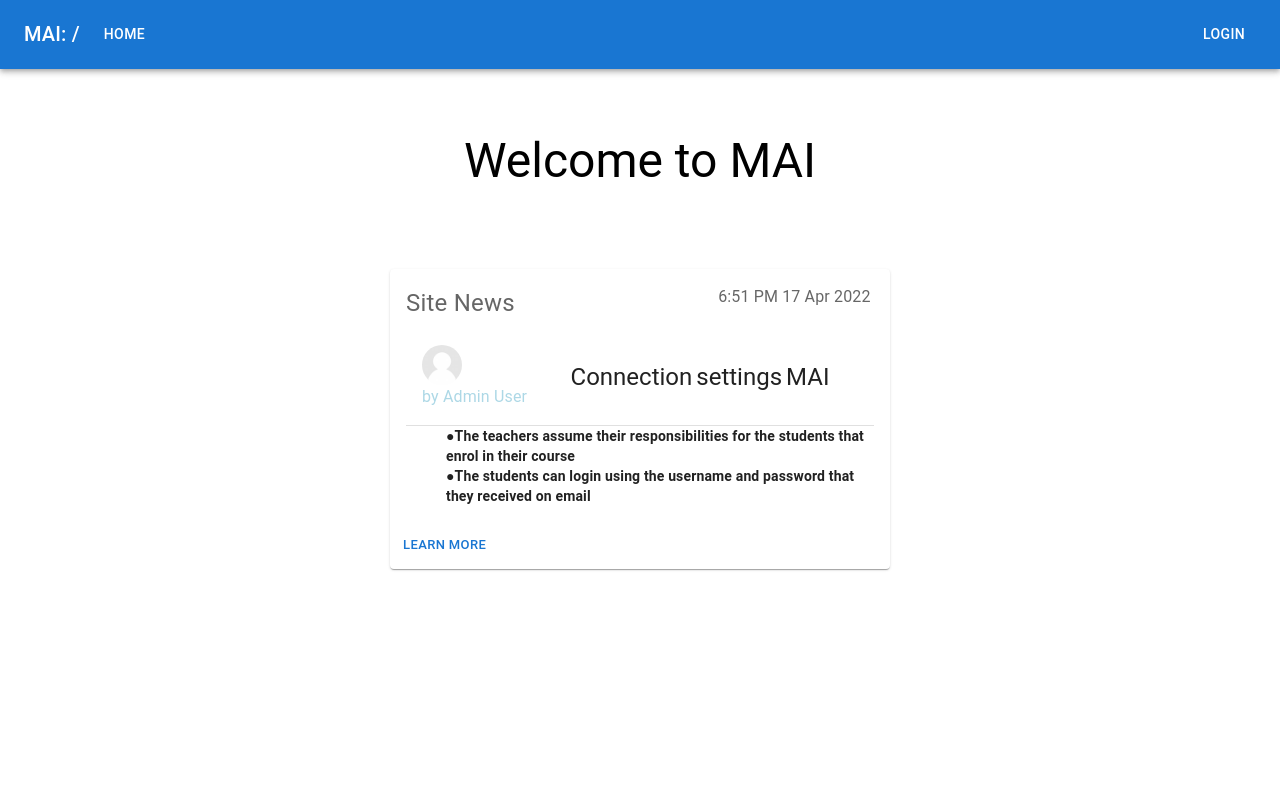
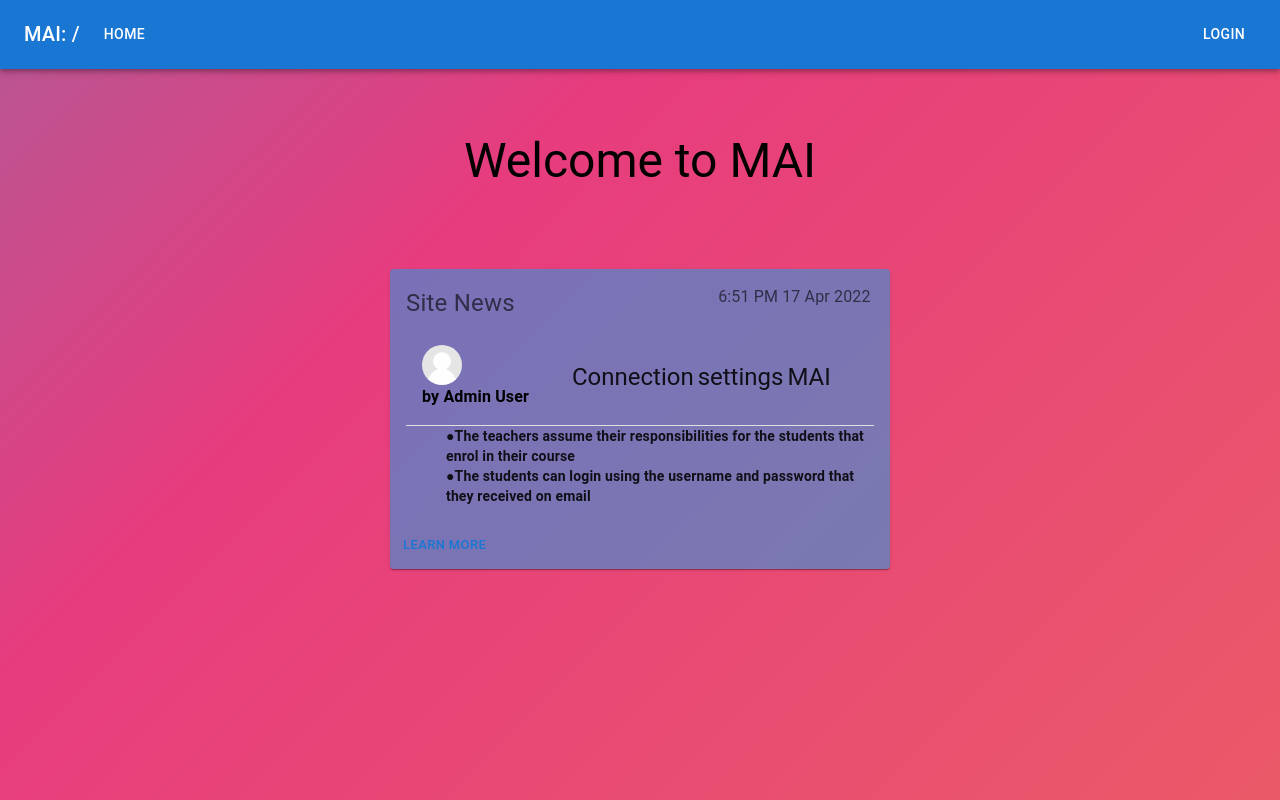
Before and after one commit to 916-Raiu-Madalin/Runtime-Terror, a React (Create React App) app in the folder MAI/src/main/frontend/: page / in a window 1280 px wide. Built offline with nearby package versions, Linux system fonts and the light colour scheme.

Commit message:
pretty css thingy :D

```diff
--- a/MAI/src/main/frontend/src/components/Disciplines.js
+++ b/MAI/src/main/frontend/src/components/Disciplines.js
@@ -79,8 +79,8 @@ const Disciplines=()=>{
 
     return(
 
-        <TableContainer component={Paper}>
-            <Table sx={{ minWidth: 400 ,maxWidth:860, marginTop:5,marginLeft:"auto",marginRight:"auto"}} aria-label="Disciplines">
+        <TableContainer >
+            <Table sx={{ minWidth: "auto" ,maxWidth:860, marginTop:5,marginLeft:"auto",marginRight:"auto"}} aria-label="Disciplines">
                 <TableHead>
                     <TableRow>
                         <TableCell><b>Discipline Name</b></TableCell>
@@ -102,7 +102,7 @@ const Disciplines=()=>{
                             sx={{ '&:last-child td, &:last-child th': { border: 0 } }}
                         >
                             <TableCell component="th" scope="row">
-                                {row.course.name}
+                                <b>{row.course.name}</b>
                             </TableCell>
                             <TableCell align="right">{row.grade}</TableCell>
                             <TableCell align ="right">{row.course.semester}</TableCell>
--- a/MAI/src/main/frontend/src/components/Home.js
+++ b/MAI/src/main/frontend/src/components/Home.js
@@ -39,12 +39,14 @@ const Home = ( ) =>{
             flexDirection: 'column',
             alignItems: 'center',
             gap: 10,
+
           }}
         >
         <Typography variant="h3">
             Welcome to MAI
         </Typography>
-        <Card sx={{ minWidth: 500 ,width: '30%',display: 'flex', flexDirection: 'column'}}>
+        <Card sx={{ minWidth: 500 ,width: '30%',display: 'flex', flexDirection: 'column'
+            ,backgroundColor:'rgba(3,169,244,0.48)'}}>
             <CardContent >
                 <Box sx={{display: 'flex', flexDirection: 'row'}} color="text.secondary" gutterBottom>
                     <Typography sx={{fontSize:24}} gutterBottom>
@@ -68,8 +70,8 @@ const Home = ( ) =>{
                         <TableBody>
                         <TableRow>
                             <TableCell ><Avatar alt="Remy Sharp" src={userLogo} />
-                                <Typography sx={{color:'lightblue'}}>
-                                    by Admin User
+                                <Typography sx={{color:'black'}}>
+                                    <b>by Admin User</b>
                                 </Typography>
                             </TableCell>
                             <TableCell>
--- a/MAI/src/main/frontend/src/index.css
+++ b/MAI/src/main/frontend/src/index.css
@@ -5,6 +5,25 @@ body {
     sans-serif;
   -webkit-font-smoothing: antialiased;
   -moz-osx-font-smoothing: grayscale;
+
+}
+body {
+  background: linear-gradient(-45deg, #ee7752, #e73c7e, #23a6d5, #23d5ab);
+  background-size: 400% 400%;
+  animation: gradient 15s ease infinite;
+  height: 100vh;
+}
+
+@keyframes gradient {
+  0% {
+    background-position: 0% 50%;
+  }
+  50% {
+    background-position: 100% 50%;
+  }
+  100% {
+    background-position: 0% 50%;
+  }
 }
 
 code {
```
